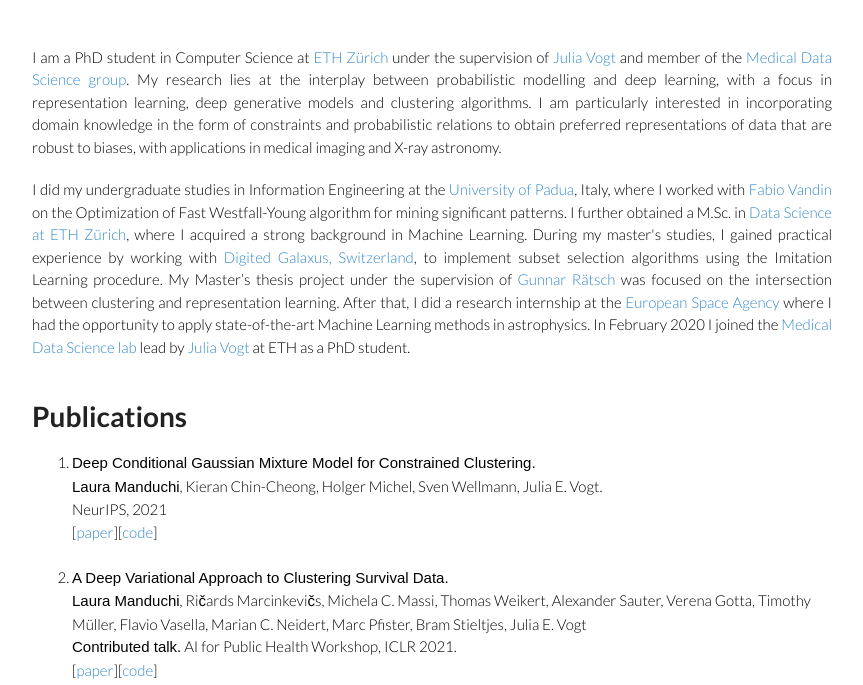
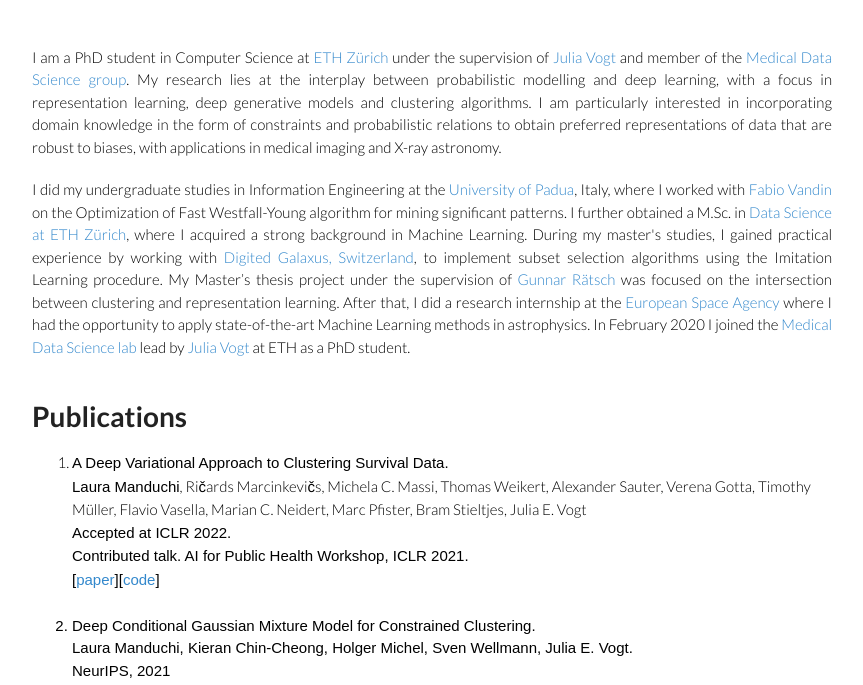
Before and after one commit to lauramanduchi/lauramanduchi.github.io, a plain HTML site: page index.html in a window 1280 px wide. Shown: the part 265-950 px from the top of the page, without its empty margins (183-1046 px from the left). Drawn offline with Linux system fonts and the light colour scheme.

Commit message:
new publication

```diff
--- a/index.html
+++ b/index.html
@@ -51,6 +51,19 @@ I did my undergraduate studies in Information Engineering at the <a href="https:
 
 <!-- remove first <br> tag, otherwise there's a weird space -->
 
+<li> <b>A Deep Variational Approach to Clustering Survival Data.</b>
+<br>
+<b>Laura Manduchi</b>, Ričards Marcinkevičs, Michela C. Massi, Thomas Weikert, Alexander Sauter, Verena Gotta, Timothy Müller, Flavio Vasella, Marian C. Neidert, Marc Pfister, Bram Stieltjes, Julia E. Vogt
+<br>
+<b>Accepted at ICLR 2022.
+<br>
+<b>Contributed talk.</b> AI for Public Health Workshop, ICLR 2021.
+<br>
+[<a href="https://openreview.net/forum?id=RQ428ZptQfU">paper</a>][<a href="https://github.com/i6092467/vadesc">code</a>]
+</li>
+
+<br>
+
 
 <li> <b>Deep Conditional Gaussian Mixture Model for Constrained Clustering.</b>
 <br>
@@ -61,15 +74,6 @@ NeurIPS, 2021
 [<a href="https://arxiv.org/abs/2106.06385">paper</a>][<a href="https://github.com/lauramanduchi/DC-GMM">code</a>]
 </li>
 
-<br>
-<li> <b>A Deep Variational Approach to Clustering Survival Data.</b>
-<br>
-<b>Laura Manduchi</b>, Ričards Marcinkevičs, Michela C. Massi, Thomas Weikert, Alexander Sauter, Verena Gotta, Timothy Müller, Flavio Vasella, Marian C. Neidert, Marc Pfister, Bram Stieltjes, Julia E. Vogt
-<br>
-<b>Contributed talk.</b> AI for Public Health Workshop, ICLR 2021.
-<br>
-[<a href="https://arxiv.org/abs/2106.05763">paper</a>][<a href="https://github.com/i6092467/vadesc">code</a>]
-</li>
 
 <br>
 <li> <b>Deep Heart Beat: Latent trajectory learning of cardiac cycles using cardiac ultrasounds.</b>
```
